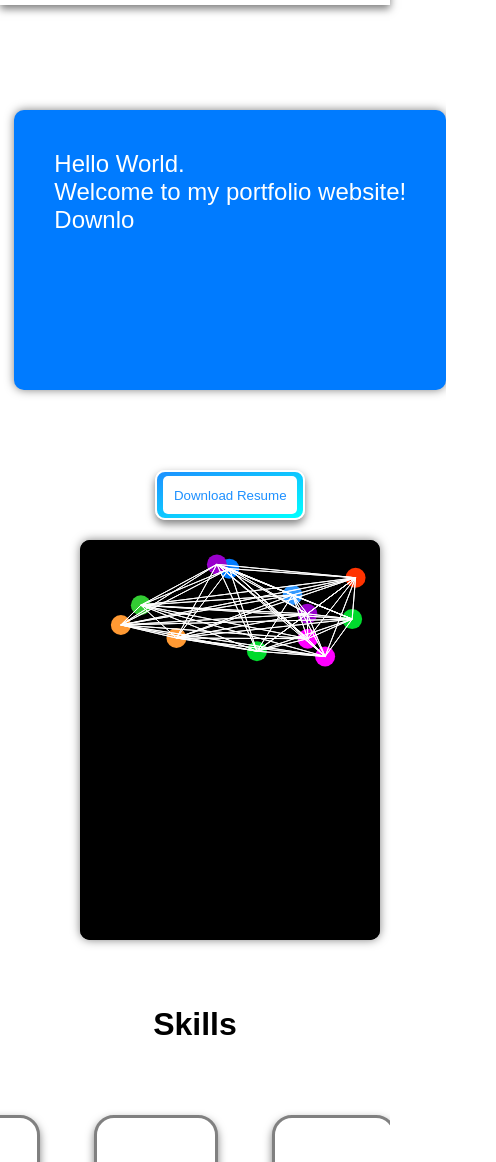
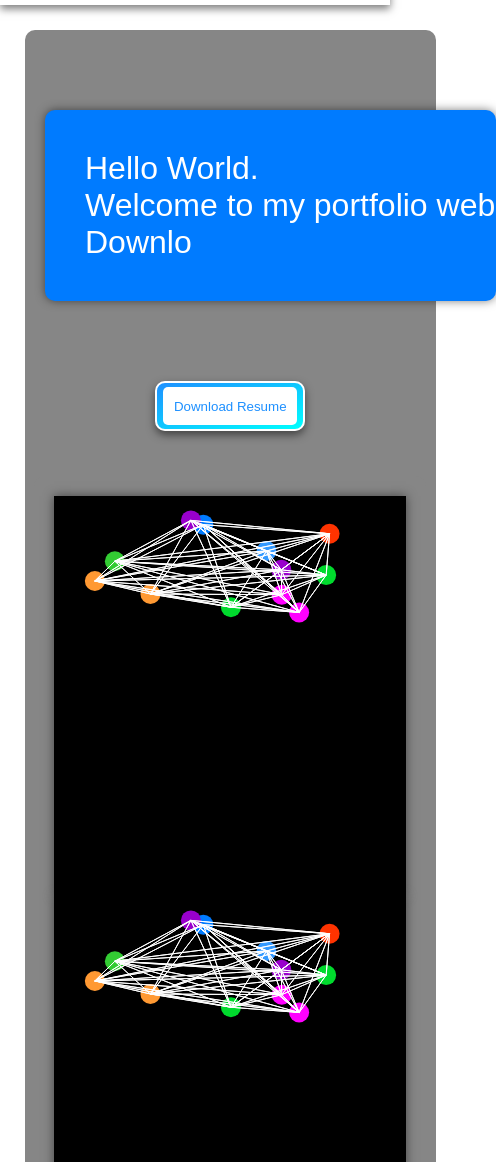
Before and after one commit to Justin-Conner/www.webexamples.pro, a plain HTML site: page index.html in a window 390 px wide. Shown: the part 93-1255 px from the top of the page, 496 px wide, since content can reach past the window. Drawn offline with Linux system fonts and the light colour scheme.

Commit message:
updated jumbotron width full

```diff
--- a/index.html
+++ b/index.html
@@ -61,7 +61,6 @@
   width: 100%; /* Make the iframe fill the container */
   height: 400px; /* Set the height to 100% of the viewport height */
   border: none; /* Remove iframe border */
-  border-radius: 10px;
   box-shadow: 0 0 10px rgba(0, 0, 0, 0.5); /* 10px box shadow */
 background-color: black;
 }</style>
@@ -74,8 +73,13 @@
     <div class="button-container">
       <div class="resume-container">
       <button class="animated-buttonRad" onclick="downloadResume()"><div id="btn-cover">Download Resume</div></button>
+
   </div>
-            <iframe src="./web.html" title="Web Content"></iframe>
+
+</div>
+<div class="jumbotron">
+  <iframe src="./web.html" title="Web Content"></iframe>
+  <iframe src="./web.html" title="Web Content"></iframe>
 
 </div>
 
--- a/jumbotron.css
+++ b/jumbotron.css
@@ -13,10 +13,10 @@
   }*/
 
   .jumbotron {
-    background-image: url('web.html'); /* Replace 'path/to/web.html' with the actual path to your image */
+    /* Remove the background-image property */
     background-size: cover; /* Adjust background size as needed */
     background-position: center; /* Center the background image */
-    color: white; /* Set text color to white for better visibility */
+    background-color: rgb(134, 134, 134); /* Set text color to white for better visibility */
     padding: 20px; /* Add some padding for better readability */
     margin: 25px;
     border-radius: 10px;
@@ -25,4 +25,23 @@
     align-items: center;
     justify-content: center;
     width: 95%;
-  }
+
+    /* Animation properties */
+    animation-name: example; /* Name of the keyframes animation */
+    animation-duration: 5s; /* Duration of the animation */
+    animation-timing-function: ease-in-out; /* Timing function for the animation */
+    animation-iteration-count: infinite; /* Make the animation repeat infinitely */
+}
+
+/* Define keyframes for the animation */
+@keyframes example {
+    0% {
+        background-color: rgb(134, 134, 134); /* Initial background color */
+    }
+    50% {
+        background-color: rgb(200, 200, 200); /* Intermediate background color */
+    }
+    100% {
+        background-color: rgb(134, 134, 134); /* Final background color */
+    }
+}
--- a/styles.css
+++ b/styles.css
@@ -3,10 +3,9 @@
     padding: 0;
     box-sizing: border-box;
     font-family: Arial, Helvetica, sans-serif;
+}
 
-}
-.navbar{
-
+.navbar {
     display: flex;
     gap: 20px;
     justify-content: center;
@@ -15,18 +14,19 @@
     background-color: white;
     box-shadow: 0 4px 8px rgba(0, 0, 0, 0.5);
 }
-.button-container{
+
+.button-container {
     display: flex;
     justify-content: center;
     flex-direction: column; /* Make the flex container a column */
     align-items: center; /* Center items along the cross-axis (vertically) */
+}
 
-}
 .footer {
     display: flex;
     width: 100%;
     justify-content: center;
-    flex-direction: row; /* Make the flex container a column */
+    flex-direction: row; /* Make the flex container a row */
     align-items: center; /* Center items along the cross-axis (vertically) */
     gap: 20px;
     box-shadow: 0 4px 8px rgba(0, 0, 0, 0.5);
@@ -44,19 +44,15 @@
     position: relative; /* Use position relative to control the stacking context */
 }
 
-
-
-
-
 #typing-container {
     align-items: center;
-
     font-size: 4em;
-    width: 1200;
-    height: 200px;
+    width: 100%; /* Adjust to full width */
+    max-width: 1200px; /* Limit width for readability */
+    height: auto;
     word-wrap: break-word;
     padding: 40px;
-    margin: 60px;
+    margin: 60px auto; /* Center horizontally */
     font-family: Arial, sans-serif;
     font-size: 24px;
     white-space: nowrap;
@@ -66,12 +62,7 @@
     color: white;
     border-radius: 10px;
     box-shadow: 0 0 10px rgba(0, 0, 0, 0.5); /* 10px box shadow */
-
 }
-
-
-
-
 
 .container {
     display: grid;
@@ -84,24 +75,18 @@
     box-shadow: 0 4px 8px rgba(0, 0, 0, 0.5);
 }
 
-
-
-
 /* Add a media query for mobile devices */
 @media only screen and (max-width: 600px) {
     .container {
         grid-template-rows: auto; /* Reset to default behavior for mobile */
         grid-template-columns: 1fr;
     }
+
+    #typing-container {
+        font-size: 2em; /* Decrease font size for mobile devices */
+    }
 }
 
-
-/*.image-container {
-    width: 100%;
-    height: auto;
-    background-color: transparent;
-    padding: 20px;
-}*/
 .image-container {
     width: 100%; /* Ensure the container takes up the full width */
     display: flex;
@@ -113,9 +98,9 @@
     height: auto; /* Maintain aspect ratio */
 }
 
-
 .square {
-    width: 300px;
+    width: 100%; /* Adjust to full width */
+    max-width: 300px; /* Limit width for readability */
     height: auto;
     background-color: rgba(255, 255, 255, 10);
     padding: 20px;
```
Also changed, not shown: web.html (+1 -0 lines).
